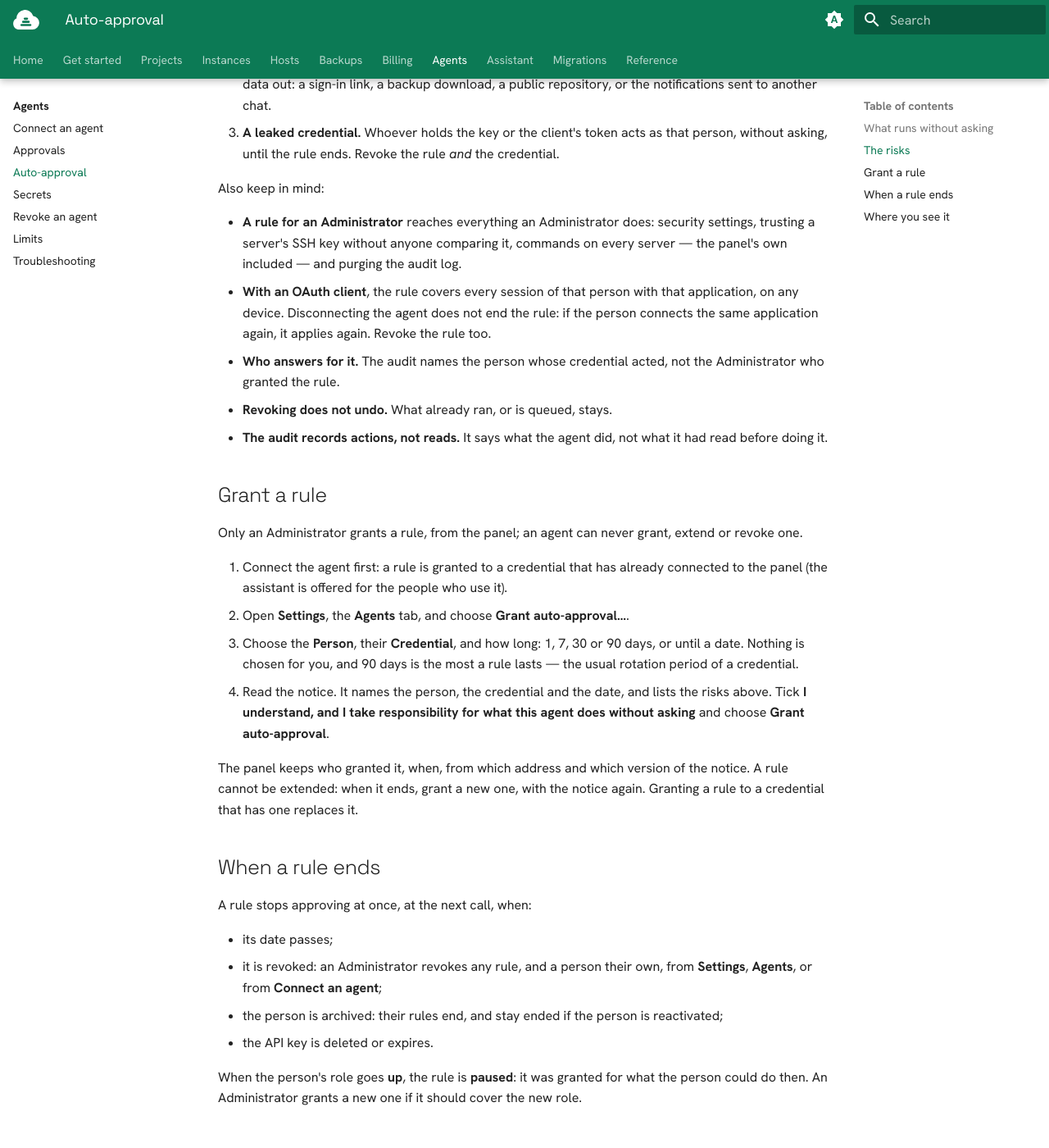
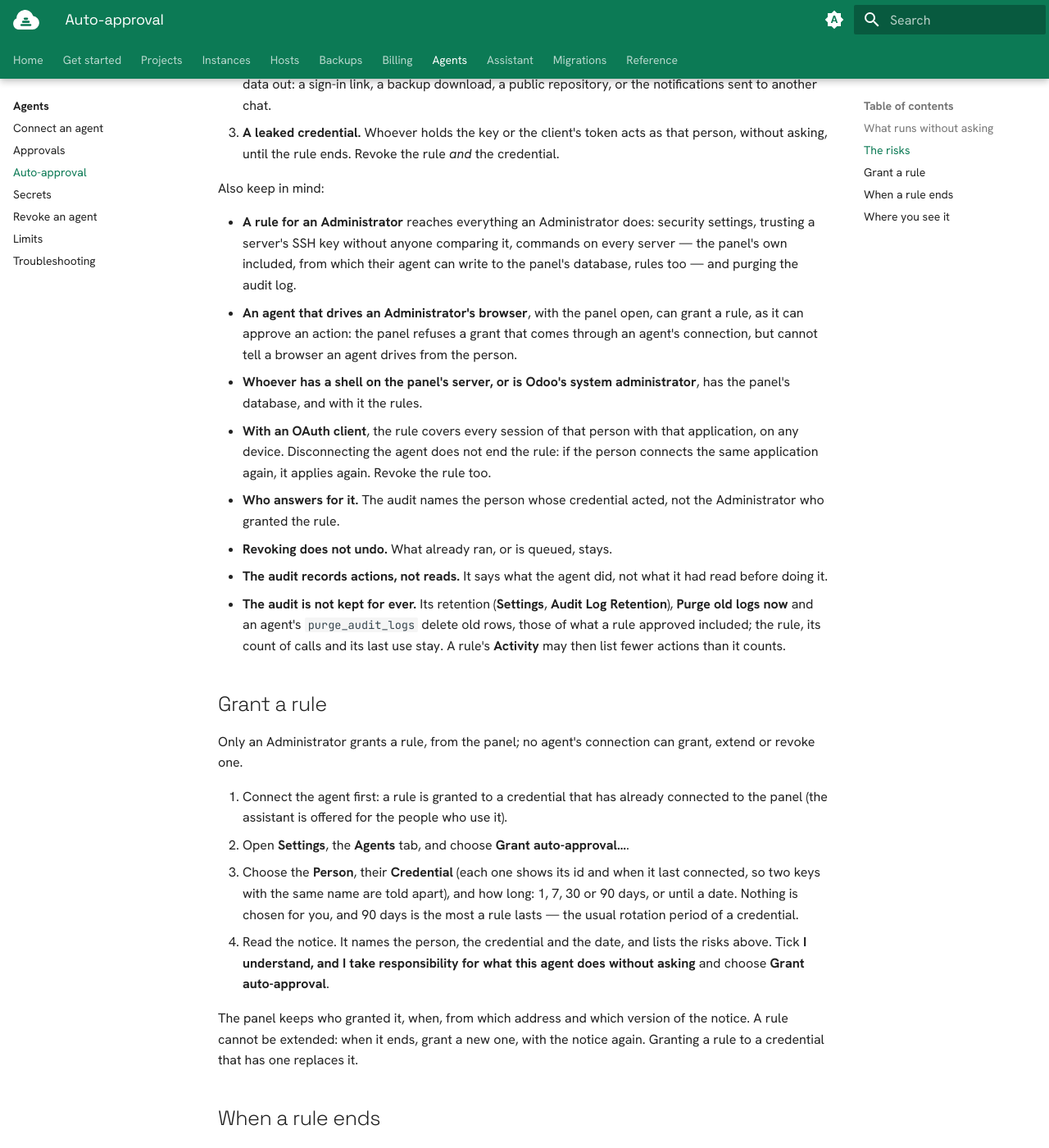
Before and after one commit to incubacloud/incubacloud, an MkDocs documentation site: the page built from docs/user/docs/agents/auto-approval.md, in a window 1280 px wide and 1400 px high, scrolled down 1037 px. Shown: the whole window at 82% size. Built offline with MkDocs 1.6.1 and Material for MkDocs 9.7.7, drawn with Linux system fonts in a browser that asks for light colours; plug-ins that fetch from the network failed and are left out.

Commit message:
[DOC] incubacloud 1.0.224: the changelog and the MCP's documentation say what the fixes of auto-approval change, and the agents' guide adds who can still reach a rule and that the audit's retention deletes rows a rule's count keeps

```diff
--- a/docs/user/docs/agents/auto-approval.md
+++ b/docs/user/docs/agents/auto-approval.md
@@ -52,8 +52,14 @@ Also keep in mind:
 
 - **A rule for an Administrator** reaches everything an Administrator does:
   security settings, trusting a server's SSH key without anyone comparing it,
-  commands on every server — the panel's own included — and purging the audit
-  log.
+  commands on every server — the panel's own included, from which their agent
+  can write to the panel's database, rules too — and purging the audit log.
+- **An agent that drives an Administrator's browser**, with the panel open,
+  can grant a rule, as it can approve an action: the panel refuses a
+  grant that comes through an agent's connection, but cannot tell a browser
+  an agent drives from the person.
+- **Whoever has a shell on the panel's server, or is Odoo's system
+  administrator**, has the panel's database, and with it the rules.
 - **With an OAuth client**, the rule covers every session of that person with
   that application, on any device. Disconnecting the agent does not end the
   rule: if the person connects the same application again, it applies again.
@@ -63,18 +69,25 @@ Also keep in mind:
 - **Revoking does not undo.** What already ran, or is queued, stays.
 - **The audit records actions, not reads.** It says what the agent did, not what
   it had read before doing it.
+- **The audit is not kept for ever.** Its retention (**Settings**, **Audit Log
+  Retention**), **Purge old logs now** and an agent's `purge_audit_logs` delete
+  old rows, those of what a rule approved included; the rule, its count of
+  calls and its last use stay. A rule's **Activity** may then list fewer
+  actions than it counts.
 
 ## Grant a rule
 
-Only an Administrator grants a rule, from the panel; an agent can never grant,
-extend or revoke one.
+Only an Administrator grants a rule, from the panel; no agent's connection can
+grant, extend or revoke one.
 
 1. Connect the agent first: a rule is granted to a credential that has already
    connected to the panel (the assistant is offered for the people who use it).
 2. Open **Settings**, the **Agents** tab, and choose **Grant auto-approval…**.
-3. Choose the **Person**, their **Credential**, and how long: 1, 7, 30 or 90
-   days, or until a date. Nothing is chosen for you, and 90 days is the most a
-   rule lasts — the usual rotation period of a credential.
+3. Choose the **Person**, their **Credential** (each one shows its id and when
+   it last connected, so two keys with the same name are told apart), and how
+   long: 1, 7, 30 or 90 days, or until a date. Nothing is chosen for you, and
+   90 days is the most a rule lasts — the usual rotation period of a
+   credential.
 4. Read the notice. It names the person, the credential and the date, and lists
    the risks above. Tick **I understand, and I take responsibility for what this
    agent does without asking** and choose **Grant auto-approval**.
```
Also changed, not shown: docs/mcp.md (+5 -4 lines), CHANGELOG.md.
